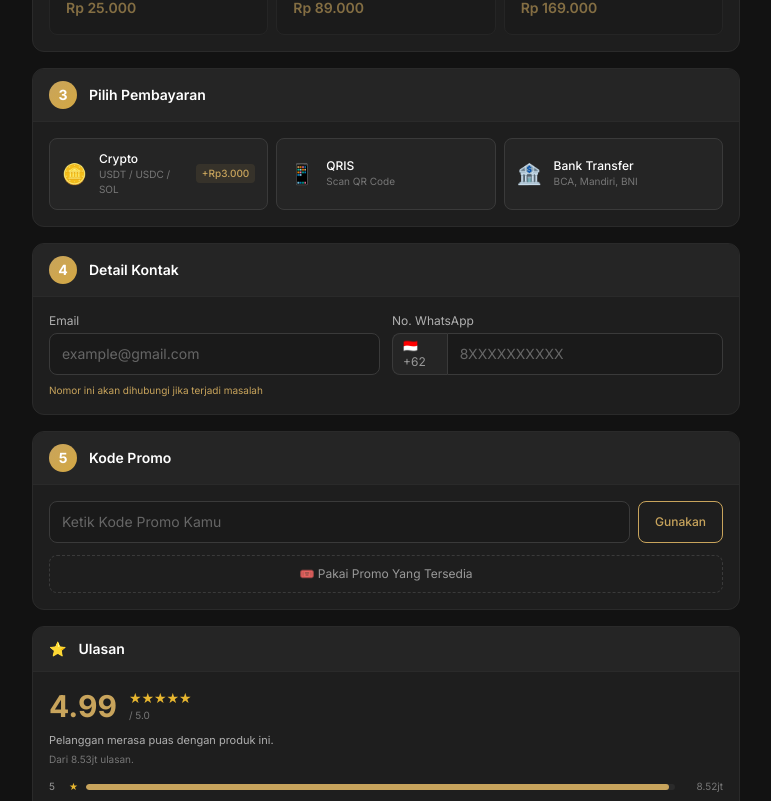
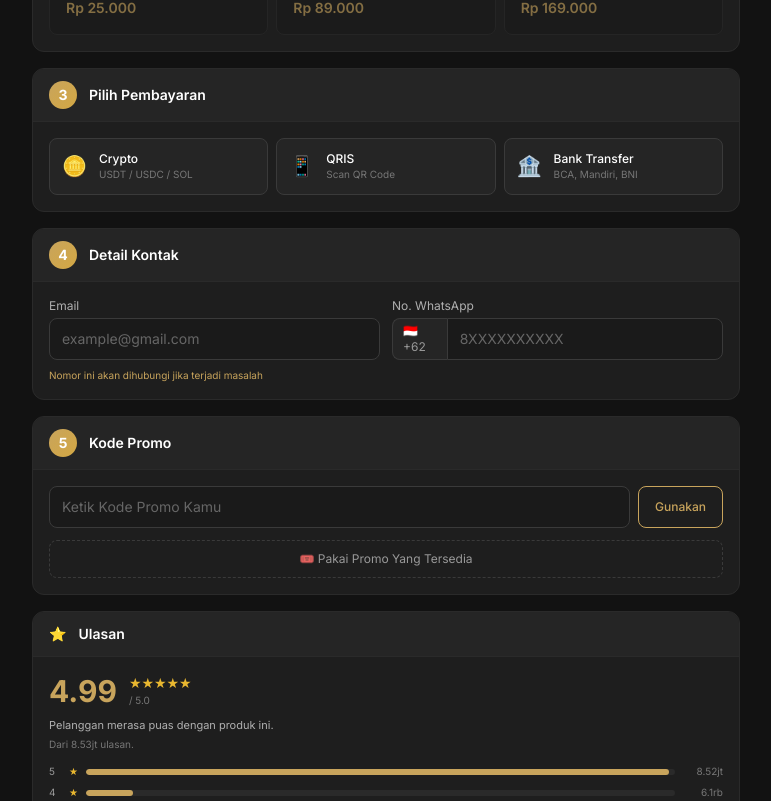
Before and after one commit to rinonism/nyinyistore, a Next.js app: page /topup/apex-legends-mobile in a window 1280 px wide. Shown: the part 976-1777 px from the top of the page, without its empty margins (82-853 px from the left). Built offline with nearby package versions, Linux system fonts and the light colour scheme.

Commit message:
feat: show total price (item + fee) on crypto payment bubble

```diff
--- a/src/app/topup/[slug]/page.tsx
+++ b/src/app/topup/[slug]/page.tsx
@@ -410,9 +410,9 @@ export default function TopUpPage({ params }: TopUpPageProps) {
                         <div className="text-xs font-medium text-white">{method.name}</div>
                         <div className="text-[10px] text-[#777]">{method.description}</div>
                       </div>
-                      {method.fee && (
-                        <span className="text-[10px] font-medium text-[#c8a45c] bg-[#c8a45c]/10 px-1.5 py-0.5 rounded">
-                          {method.fee}
+                      {method.fee && selectedDenom && (
+                        <span className="text-[10px] font-bold text-[#c8a45c]">
+                          {formatPrice(selectedDenom.price + 3000)}
                         </span>
                       )}
                     </button>
```
